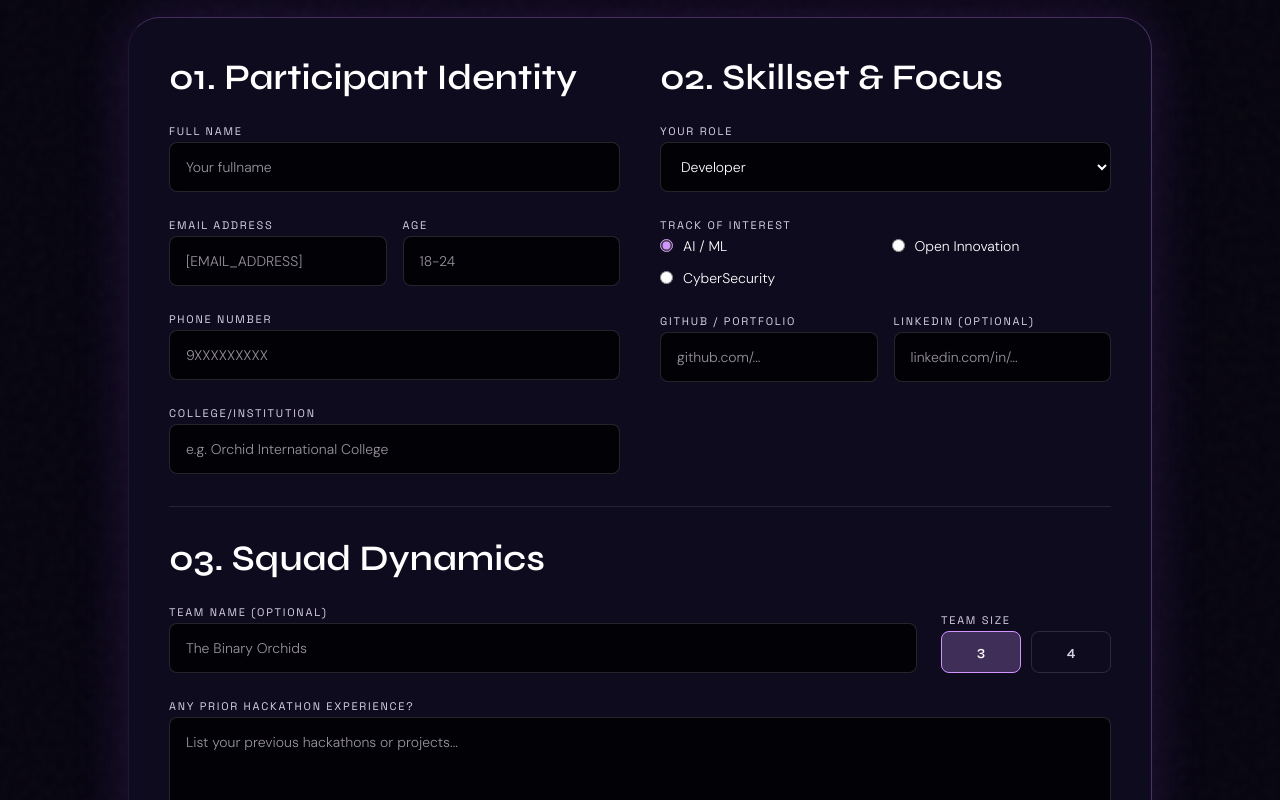
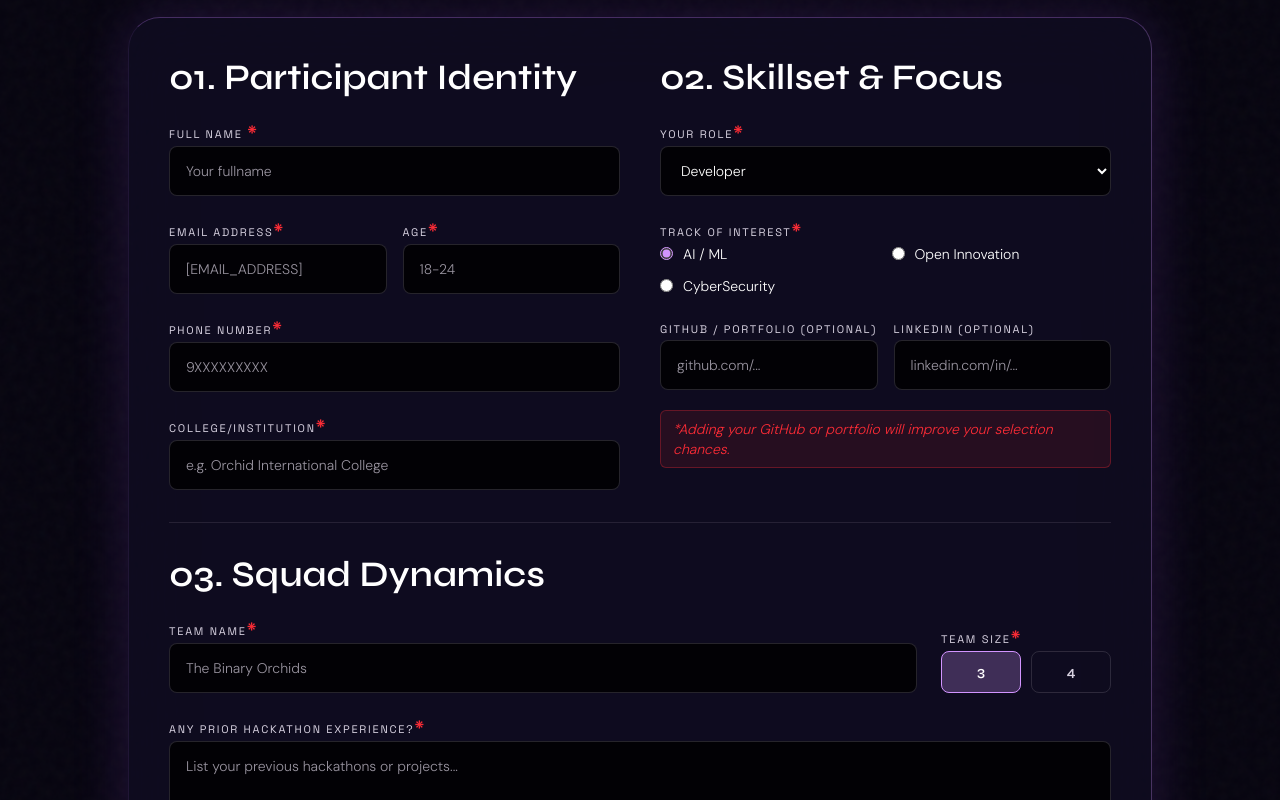
Before and after one commit to sandeepregmi1/Orchid-HackX-frontend, a React (Vite) app: page /register in a window 1280 px wide. Shown: the part 480-1280 px from the top of the page. Built offline with nearby package versions, Linux system fonts and the light colour scheme.

Commit message:
modified github field to optional

```diff
--- a/src/components/Countdown.tsx
+++ b/src/components/Countdown.tsx
@@ -15,8 +15,8 @@ export default function Countdown() {
 
   useEffect(() => {
     const updateCountdown = () => {
-      // Event date: June 19, 2026
-      const eventDate = new Date('2026-06-19T00:00:00').getTime();
+      // Event date: July 10, 2026
+      const eventDate = new Date('2026-07-10T00:00:00').getTime();
       const now = new Date().getTime();
       const distance = eventDate - now;
 
--- a/src/pages/Register.tsx
+++ b/src/pages/Register.tsx
@@ -6,7 +6,7 @@ import { useNavigate, Link } from 'react-router-dom';
 import Footer from '../components/Footer';
 
 interface LabelProps {
-  children: string;
+    children: React.ReactNode;
 }
 
 function FieldLabel({ children }: LabelProps) {
@@ -124,8 +124,8 @@ const handleChange = (
       institution: formData.institution,
       role: formData.role,
       track: selectedTrack,
-      github_portfolio: formData.githubPortfolio,
-      linkedin: formData.linkedin,
+      github_portfolio: formData.githubPortfolio || null,
+      linkedin: formData.linkedin || null,
       team_name: formData.teamName,
       team_size: parseInt(teamSize),
       experience: formData.experience,
@@ -280,7 +280,9 @@ const handleChange = (
                     <h2 className="font-syne text-3xl md:text-4xl font-semibold text-on-surface">01. Participant Identity</h2>
 
                     <div className="space-y-2">
-                      <FieldLabel>Full Name</FieldLabel>
+                      <FieldLabel>
+                       Full Name <span className="text-red-500 text-lg font-bold">*</span>
+                      </FieldLabel>
                       <InputField
                         placeholder="Your fullname"
                         name="fullName"
@@ -295,7 +297,10 @@ const handleChange = (
 
                     <div className="grid grid-cols-2 gap-4">
                       <div className="space-y-2">
-                        <FieldLabel>Email Address</FieldLabel>
+                        <FieldLabel>Email Address
+                          <span className="text-red-500 text-lg font-bold">*</span>
+
+                        </FieldLabel>
                         <InputField
 
                           placeholder="[EMAIL_ADDRESS]"
@@ -307,7 +312,9 @@ const handleChange = (
                         />
                       </div>
                       <div className="space-y-2">
-                        <FieldLabel>Age</FieldLabel>
+                        <FieldLabel>Age
+                          <span className="text-red-500 text-lg font-bold">*</span>
+                        </FieldLabel>
                         <InputField
                           placeholder="18-24"
                           type="number"
@@ -320,7 +327,9 @@ const handleChange = (
                     </div>
 
 <div className="space-y-2">
-  <FieldLabel>Phone Number</FieldLabel>
+  <FieldLabel>Phone Number
+    <span className="text-red-500 text-lg font-bold">*</span>
+  </FieldLabel>
   <InputField
     placeholder="9XXXXXXXXX"
     name="phoneNumber"
@@ -335,7 +344,9 @@ const handleChange = (
 </div>
 
                     <div className="space-y-2">
-                      <FieldLabel>College/Institution</FieldLabel>
+                      <FieldLabel>College/Institution
+                        <span className="text-red-500 text-lg font-bold">*</span>
+                      </FieldLabel>
                       <InputField
                         placeholder="e.g. Orchid International College"
                         name="institution"
@@ -350,7 +361,9 @@ const handleChange = (
                     <h2 className="font-syne text-3xl md:text-4xl font-semibold text-on-surface">02. Skillset & Focus</h2>
 
                     <div className="space-y-2">
-                      <FieldLabel>Your Role</FieldLabel>
+                      <FieldLabel>Your Role
+                        <span className="text-red-500 text-lg font-bold">*</span>
+                      </FieldLabel>
                       <select
                         name="role"
                         value={formData.role}
@@ -365,7 +378,9 @@ const handleChange = (
                     </div>
 
                     <div className="space-y-3">
-                      <FieldLabel>Track of Interest</FieldLabel>
+                      <FieldLabel>Track of Interest
+                        <span className="text-red-500 text-lg font-bold">*</span>
+                      </FieldLabel>
                       <div className="grid sm:grid-cols-2 gap-3">
                         {tracks.map((track) => (
                           <label
@@ -387,13 +402,13 @@ const handleChange = (
 
                     <div className="grid sm:grid-cols-2 gap-4">
                       <div className="space-y-2">
-                        <FieldLabel>GitHub / Portfolio</FieldLabel>
+                        <FieldLabel>GitHub / Portfolio (Optional)</FieldLabel>
                         <InputField
                           placeholder="github.com/..."
                           name="githubPortfolio"
                           value={formData.githubPortfolio}
                           onChange={handleChange}
-                          required
+
                         />
                       </div>
                       <div className="space-y-2">
@@ -406,6 +421,11 @@ const handleChange = (
                         />
                       </div>
                     </div>
+
+<p className="text-sm italic text-red-500 mt-2 bg-red-500/10 px-3 py-2 rounded-md border border-red-500/30">
+  *Adding your GitHub or portfolio will improve your selection chances.
+</p>
+
                   </div>
                 </div>
 
@@ -416,7 +436,9 @@ const handleChange = (
 
                   <div className="grid lg:grid-cols-[1fr_auto] gap-6 items-end">
                     <div className="space-y-2">
-                      <FieldLabel>Team Name (Optional)</FieldLabel>
+                      <FieldLabel>Team Name
+                        <span className="text-red-500 text-lg font-bold">*</span>
+                      </FieldLabel>
                       <InputField
                         placeholder="The Binary Orchids"
                         name="teamName"
@@ -427,7 +449,9 @@ const handleChange = (
                     </div>
 
                     <div className="space-y-2">
-                      <FieldLabel>Team Size</FieldLabel>
+                      <FieldLabel>Team Size
+                        <span className="text-red-500 text-lg font-bold">*</span>
+                      </FieldLabel>
                       <div className="flex gap-2.5">
                         {teamSizes.map((size) => (
                           <button
@@ -447,7 +471,9 @@ const handleChange = (
                   </div>
 
                   <div className="space-y-2">
-                    <FieldLabel>Any prior hackathon experience?</FieldLabel>
+                    <FieldLabel>Any prior hackathon experience?
+                      <span className="text-red-500 text-lg font-bold">*</span>
+                    </FieldLabel>
                     <textarea
                       rows={4}
                       required
@@ -461,7 +487,9 @@ const handleChange = (
 
                   <div className="space-y-4">
                     <div className="flex items-center justify-between">
-                      <FieldLabel>Additional Team Members (Required)</FieldLabel>
+                      <FieldLabel>Additional Team Members (Required)
+                        <span className="text-red-500 text-lg font-bold">*</span>
+                      </FieldLabel>
                       <button
                         type="button"
                         onClick={addTeamMember}
```
